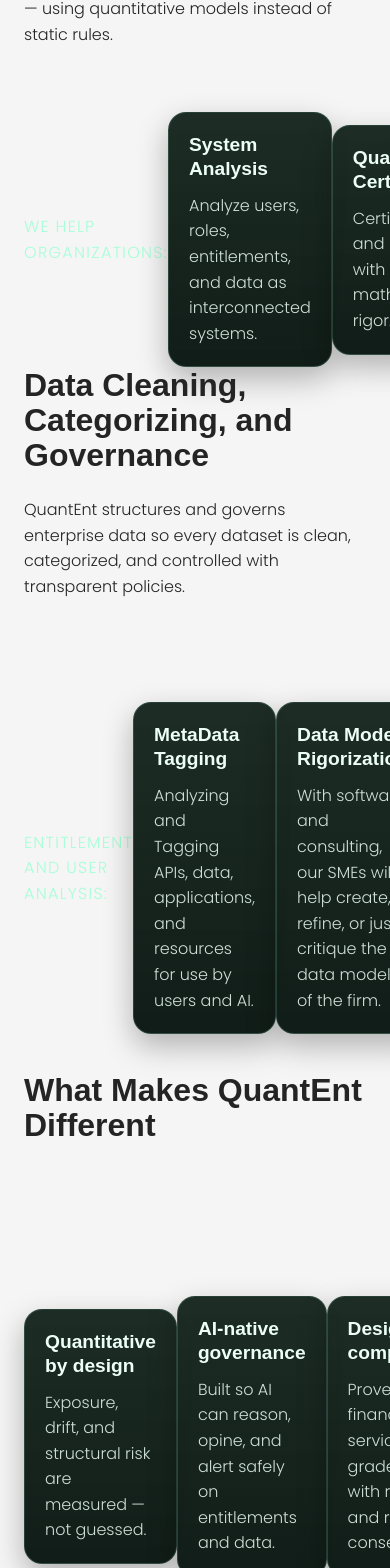
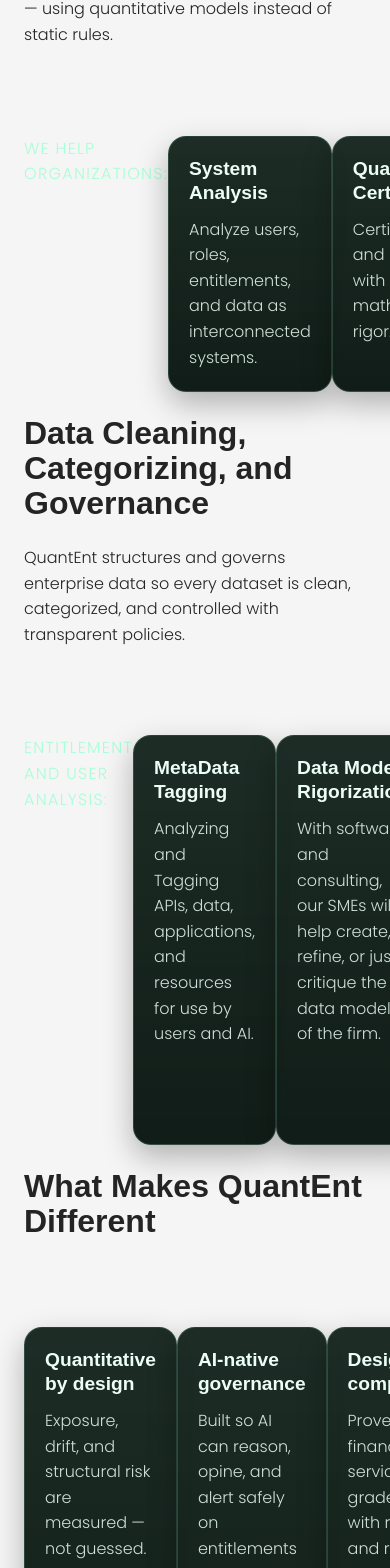
Before and after one commit to quantent-web/quantent-web, a Next.js app: page / in a window 390 px wide. Shown: the part 1014-2582 px from the top of the page. Built offline with nearby package versions, Linux system fonts and the light colour scheme; a web font is replaced by a local one.

Commit message:
Refactor sticky split to use isolated StickySplitCard beats

```diff
--- a/app/components/StickySplitBlock/StickySplitBlock.module.css
+++ b/app/components/StickySplitBlock/StickySplitBlock.module.css
@@ -7,6 +7,7 @@
   grid-template-columns: minmax(280px, 420px) minmax(0, 1fr);
   gap: var(--space-8, 32px);
   align-items: start;
+  min-height: calc(var(--beats, 1) * 100svh);
 }
 
 .left {
@@ -25,8 +26,9 @@
 .stack {
   display: flex;
   flex-direction: column;
+  align-items: stretch;
+  width: 100%;
   gap: 0;
-  padding-block: 50svh;
 }
 
 .beat {
@@ -38,6 +40,22 @@
 .beat > * {
   width: 100%;
   max-width: 560px;
+}
+
+.beat :global(.splitKicker),
+.beat :global(.splitNote) {
+  margin: 0;
+  line-height: 1.6;
+}
+
+.beat :global(.splitKicker) {
+  color: rgba(160, 255, 213, 0.92);
+  letter-spacing: 0.08em;
+  text-transform: uppercase;
+}
+
+.beat :global(.splitNote) {
+  color: rgba(236, 255, 246, 0.75);
 }
 
 .eyebrow {
@@ -57,39 +75,21 @@
   margin-top: 24px;
 }
 
-:global(.splitKicker),
-:global(.splitNote) {
-  margin: 0;
-  color: rgba(236, 255, 246, 0.88);
-  line-height: 1.6;
-  font-size: 1rem;
-}
-
-:global(.splitKicker) {
-  letter-spacing: 0.08em;
-  text-transform: uppercase;
-  color: rgba(160, 255, 213, 0.92);
-}
-
-:global(.splitNote) {
-  color: rgba(236, 255, 246, 0.75);
-}
-
 @media (max-width: 900px) {
   .chapter {
     grid-template-columns: 1fr;
+    min-height: auto;
   }
 
   .sticky {
     position: static;
-  }
-
-  .stack {
-    padding-block: 0;
+    top: auto;
   }
 
   .beat {
     min-height: auto;
+    padding-block: 24px;
+    align-items: stretch;
   }
 
   .beat > * {
--- a/app/components/StickySplitBlock/SplitCard.module.css
+++ b/app/components/StickySplitCard/StickySplitCard.module.css
@@ -1,5 +1,6 @@
 .card {
   width: 100%;
+  max-width: 560px;
   background: linear-gradient(180deg, rgba(17, 33, 26, 0.95) 0%, rgba(12, 24, 19, 0.98) 100%);
   border: 1px solid rgba(160, 255, 213, 0.16);
   border-radius: 18px;
--- a/app/components/StickySplitBlock/SplitCard.tsx
+++ b/app/components/StickySplitCard/StickySplitCard.tsx
@@ -1,12 +1,12 @@
-import styles from './SplitCard.module.css';
+import styles from './StickySplitCard.module.css';
 
-type SplitCardProps = {
+type StickySplitCardProps = {
   title: string;
   text: string;
   className?: string;
 };
 
-export default function SplitCard({ title, text, className }: SplitCardProps) {
+export default function StickySplitCard({ title, text, className }: StickySplitCardProps) {
   return (
     <article className={`${styles.card}${className ? ` ${className}` : ''}`}>
       <h3 className={styles.title}>{title}</h3>
--- a/app/home-page-client.tsx
+++ b/app/home-page-client.tsx
@@ -10,7 +10,7 @@ import Switch from './components/ui/Switch';
 import Footer from './components/footer/Footer';
 import ContactStepperModal from './components/contact/ContactStepperModal';
 import StickySplitBlock from './components/StickySplitBlock/StickySplitBlock';
-import SplitCard from './components/StickySplitBlock/SplitCard';
+import StickySplitCard from './components/StickySplitCard/StickySplitCard';
 import { useLenis } from './home/useLenis';
 import { useAnchorScroll } from './home/useAnchorScroll';
 
@@ -444,7 +444,7 @@ export default function Home() {
                   <p className="splitKicker">We help organizations:</p>
 
                   {whatWeDoCards.map((card) => (
-                    <SplitCard key={`what-we-do-${card.title}`} title={card.title} text={card.text} />
+                    <StickySplitCard key={`what-we-do-${card.title}`} title={card.title} text={card.text} />
                   ))}
 
                   <p className="splitNote">
@@ -464,7 +464,7 @@ export default function Home() {
                   <p className="splitKicker">Entitlement And User Analysis:</p>
 
                   {dataCleaningCards.map((card) => (
-                    <SplitCard
+                    <StickySplitCard
                       key={`what-we-do-inverted-${card.title}`}
                       title={card.title}
                       text={card.text}
@@ -483,22 +483,22 @@ export default function Home() {
               title: 'What Makes QuantEnt Different',
               content: (
                 <>
-                  <SplitCard
+                  <StickySplitCard
                     title="Quantitative by design"
                     text="Exposure, drift, and structural risk are measured — not guessed."
                   />
 
-                  <SplitCard
+                  <StickySplitCard
                     title="AI-native governance"
                     text="Built so AI can reason, opine, and alert safely on entitlements and data."
                   />
 
-                  <SplitCard
+                  <StickySplitCard
                     title="Designed for complexity"
                     text="Proven in financial-services-grade systems with real risk and regulatory consequences."
                   />
 
-                  <SplitCard
+                  <StickySplitCard
                     title="Enhances existing IAM"
                     text="Integrates with what you already run. We don’t replace your identity stack — we make it work better."
                   />
```
